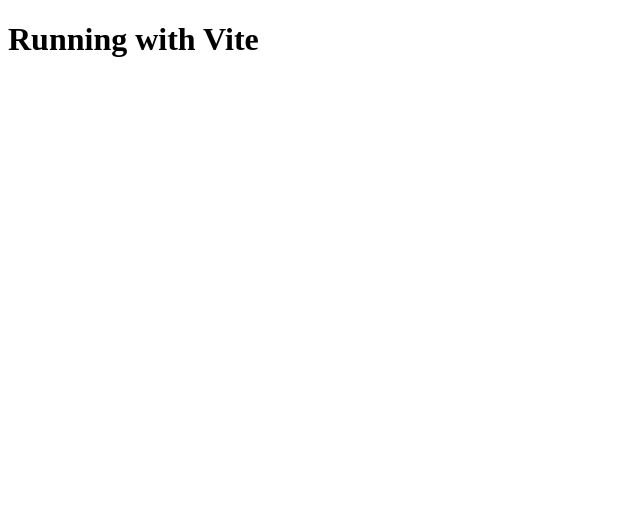
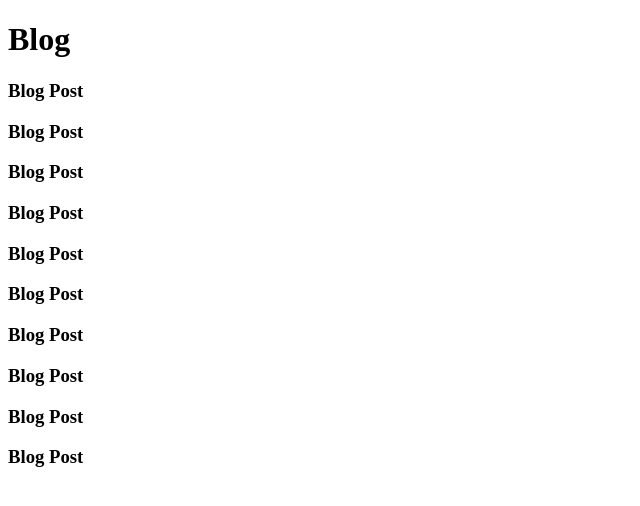
Before and after one commit to sukhiboi/sukhiboi.github.io, a React (Vite) app: page / in a window 1280 px wide. Shown: the top 506 px of the page, without its empty margins (0-640 px from the left). Built offline with nearby package versions, Linux system fonts and the light colour scheme.

Commit message:
Add theme values

```diff
--- a/src/App.tsx
+++ b/src/App.tsx
@@ -1 +1,12 @@
-export default () => <h1>Running with Vite</h1>;
+import BlogPost from "./components/BlogPost/BlogPost";
+
+export default () => (
+  <div>
+    <h1>Blog</h1>
+    <main>
+      {Array.from({ length: 10 }).map(() => (
+        <BlogPost />
+      ))}
+    </main>
+  </div>
+);
--- /dev/null
+++ b/src/components/BlogPost/BlogPost.tsx
@@ -0,0 +1,3 @@
+export default () => {
+  return <h3>Blog Post</h3>;
+};
```
Also changed, not shown: src/theme/theme.light.ts (added, +7 -0 lines).
